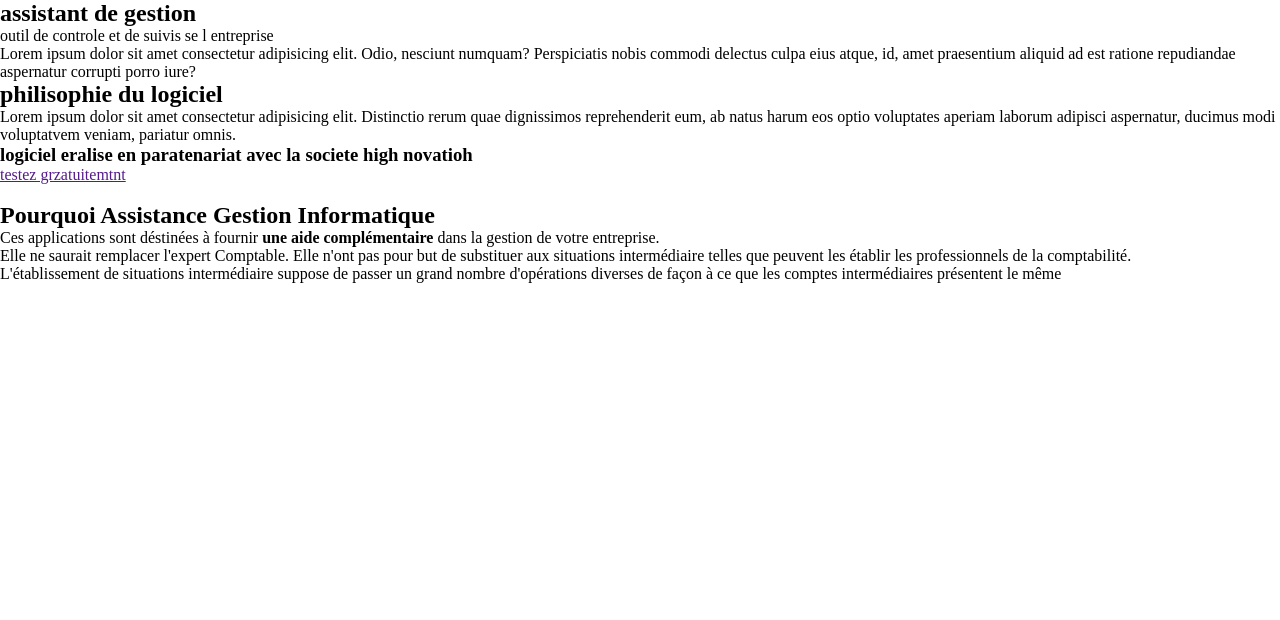
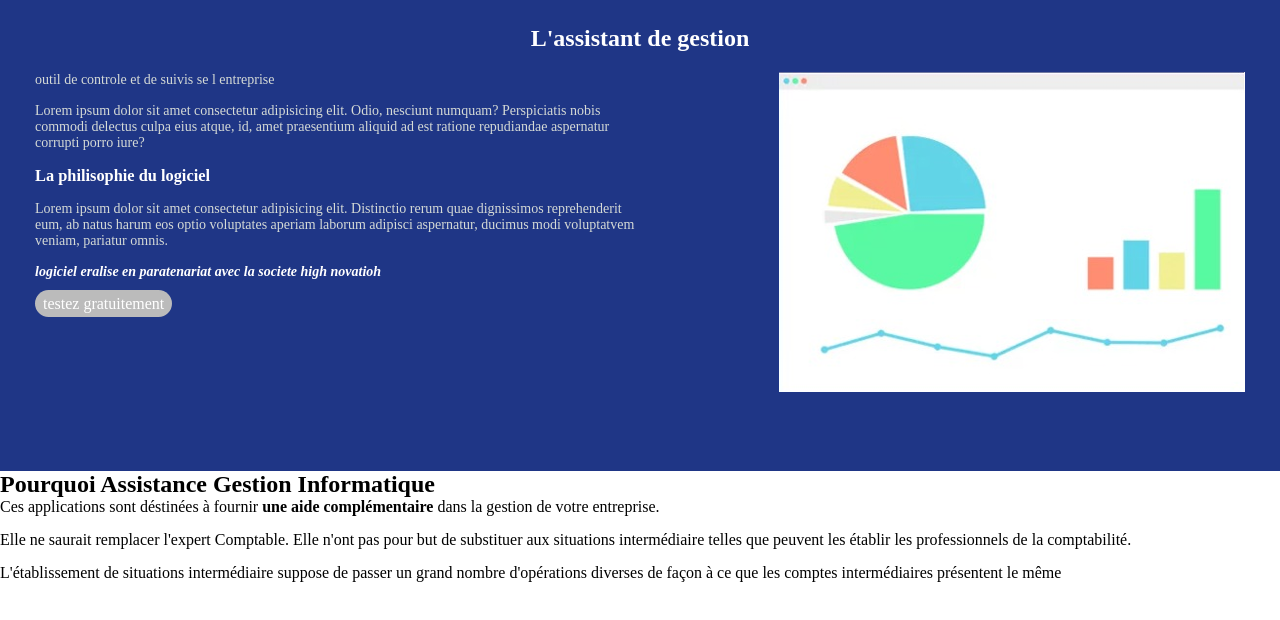
Before and after one commit to leofear11-ux/SHARK_Maquette, a plain HTML site: page index.html in a window 1280 px wide. Drawn offline with Linux system fonts and the light colour scheme.

Commit message:
new files arrives

```diff
--- a/css/style.css
+++ b/css/style.css
@@ -7,8 +7,47 @@
 :root{
     --bg-blue: #3e5093d3;
     --color-menu: #d5dad6;
+    --bg-mampita: #1f3686;
 }
 
 /* mampita */
+.sect-3{
+    background: var(--bg-mampita);
+    color: var(--color-menu);
+    padding: 25px;
+}
+.sect-3 h2{
+    text-align: center;
+    color: white;
+}
+.sect-3 .container{
+    display: flex;
+    justify-content: space-between;
+    padding: 20px 10px;
+    font-size: 14px;
+}
+.container h3,
+.container h4{
+    color: white;
+}
 
+.container h4{
+    font-style: italic;
+}
+.container *{
+    margin-bottom: 15px;
+}
+
+.container .left{
+    width: 50%;
+}
+
+.container .left a{
+    text-decoration: none;
+    color: white;
+    border-radius: 15px;
+    background: #bbb;
+    padding: 5px 8px;
+    font-size: 16px;
+}
 /* ---------------------------------------------------------------------- */
--- a/index.html
+++ b/index.html
@@ -22,20 +22,23 @@
 
     <section class="sect-3">
         <!-- mampita -->
-         <h2>assistant de gestion</h2>
+         <h2>L'assistant de gestion</h2>
+         <div class="container">
          <div class="left">
             <p>outil de controle et de suivis se l entreprise</p>
 
             <p>Lorem ipsum dolor sit amet consectetur adipisicing elit. Odio, nesciunt numquam? Perspiciatis nobis commodi delectus culpa eius atque, id, amet praesentium aliquid ad est ratione repudiandae aspernatur corrupti porro iure?</p>
-            <h2>philisophie du logiciel</h2>
+            <h3>La philisophie du logiciel</h3>
             <p>Lorem ipsum dolor sit amet consectetur adipisicing elit. Distinctio rerum quae dignissimos reprehenderit eum, ab natus harum eos optio voluptates aperiam laborum adipisci aspernatur, ducimus modi voluptatvem veniam, pariatur omnis.</p>
-            <h3>logiciel eralise  en paratenariat avec la societe high novatioh </h3>
-            <a href="">testez grzatuitemtnt</a>
+            <h4>logiciel eralise  en paratenariat avec la societe high novatioh </h4>
+            <a href="">testez gratuitement</a>
 
          </div>
+
          <div class="right">
-            <img src="" alt="">
+            <img src="img/mampita.png" alt="sary-mampita">
 
+         </div>
          </div>
 
     </section>
```
Also changed, not shown: img/mampita.png (added).
